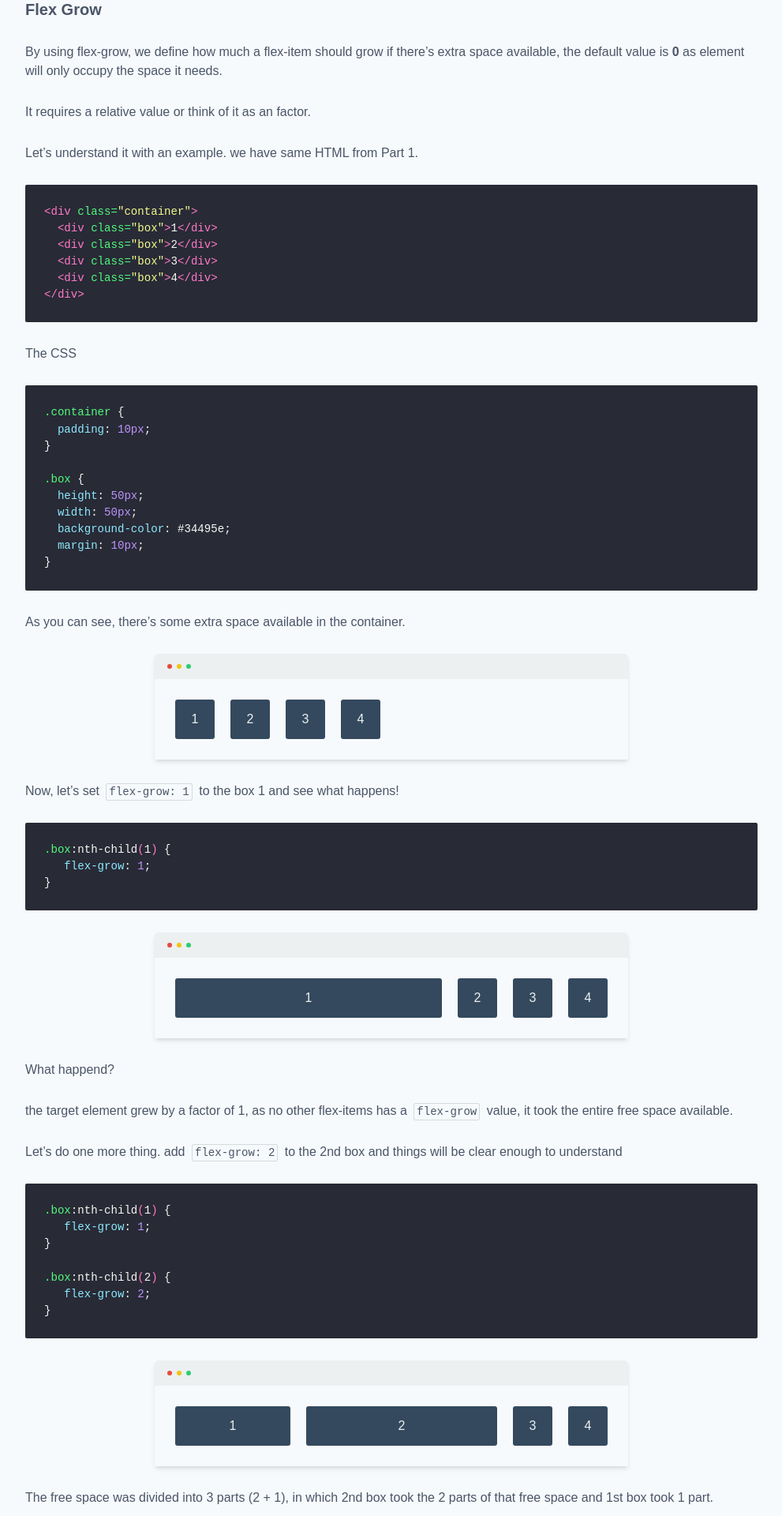
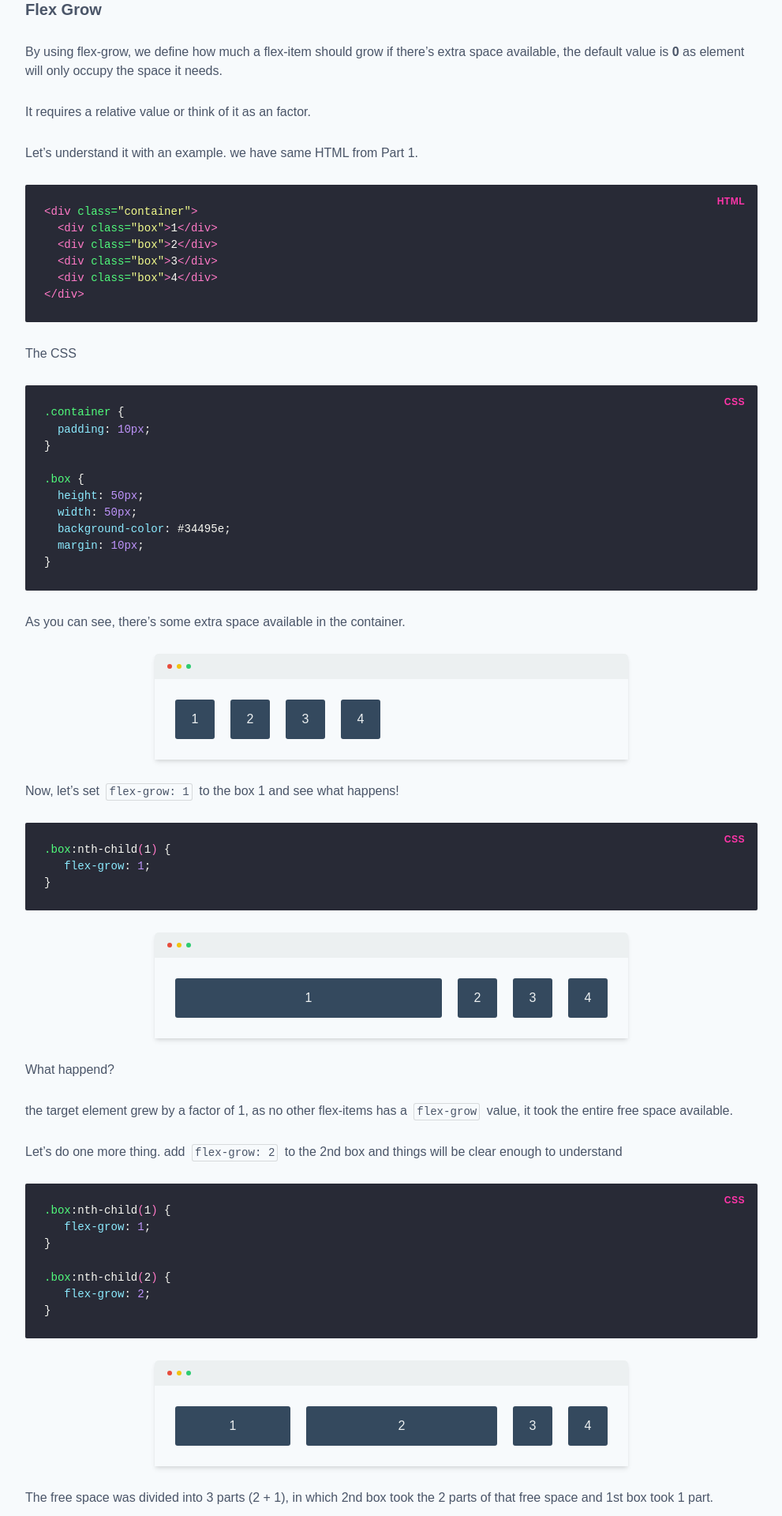
Before and after one commit to thevipinmishra/thevipinmishra.github.io, a Jekyll site: the page built from _posts/2020-05-04-all-about-flexbox-2.md, in a window 1280 px wide. Shown: the part 605-2525 px from the top of the page at 79% size, without its empty margins (144-1135 px from the left). Built offline with Jekyll 4.4.1, drawn with Linux system fonts in a browser that asks for light colours; some web fonts are replaced; comment, search, counter and statistics services are not loaded.

Commit message:
Code Block Optimizations

```diff
--- a/_sass/_components.scss
+++ b/_sass/_components.scss
@@ -161,6 +161,29 @@
 .highlight {
 	border-radius: 2px;
 	overflow: hidden;
+
+	code {
+		display: block;
+		width: 100%;
+		padding: var(--gutter);
+		position: relative;
+
+		&[data-lang]::before {
+			content: attr(data-lang);
+			position: absolute;
+			font-family: var(--font-sans-serif);
+			right: 0.5rem;
+			top: 0.5rem;
+			font-size: 0.75rem;
+			font-weight: 700;
+			text-transform: uppercase;
+			letter-spacing: 0.5px;
+			display: inline-block;
+			padding: 0.25rem 0.5rem;
+			border-radius: 2px;
+			color: #ff35a9;
+		}
+	}
 }
 
 .highlight .hll {
--- a/_sass/_styles.scss
+++ b/_sass/_styles.scss
@@ -341,7 +341,6 @@ article {
 	}
 
 	pre {
-		padding: var(--gutter);
 		border-radius: 3px;
 		min-width: 100px;
 		overflow-x: auto;
```
